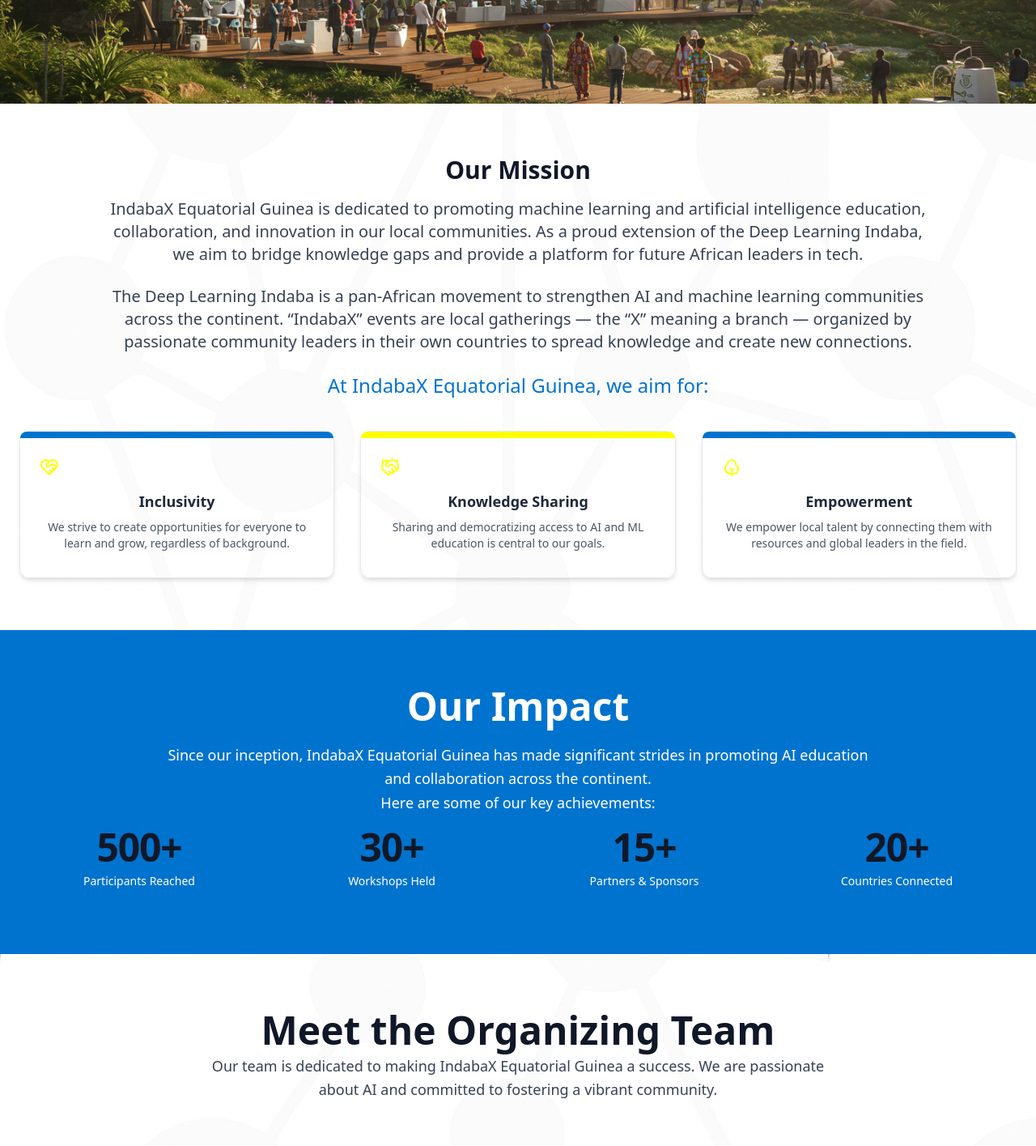
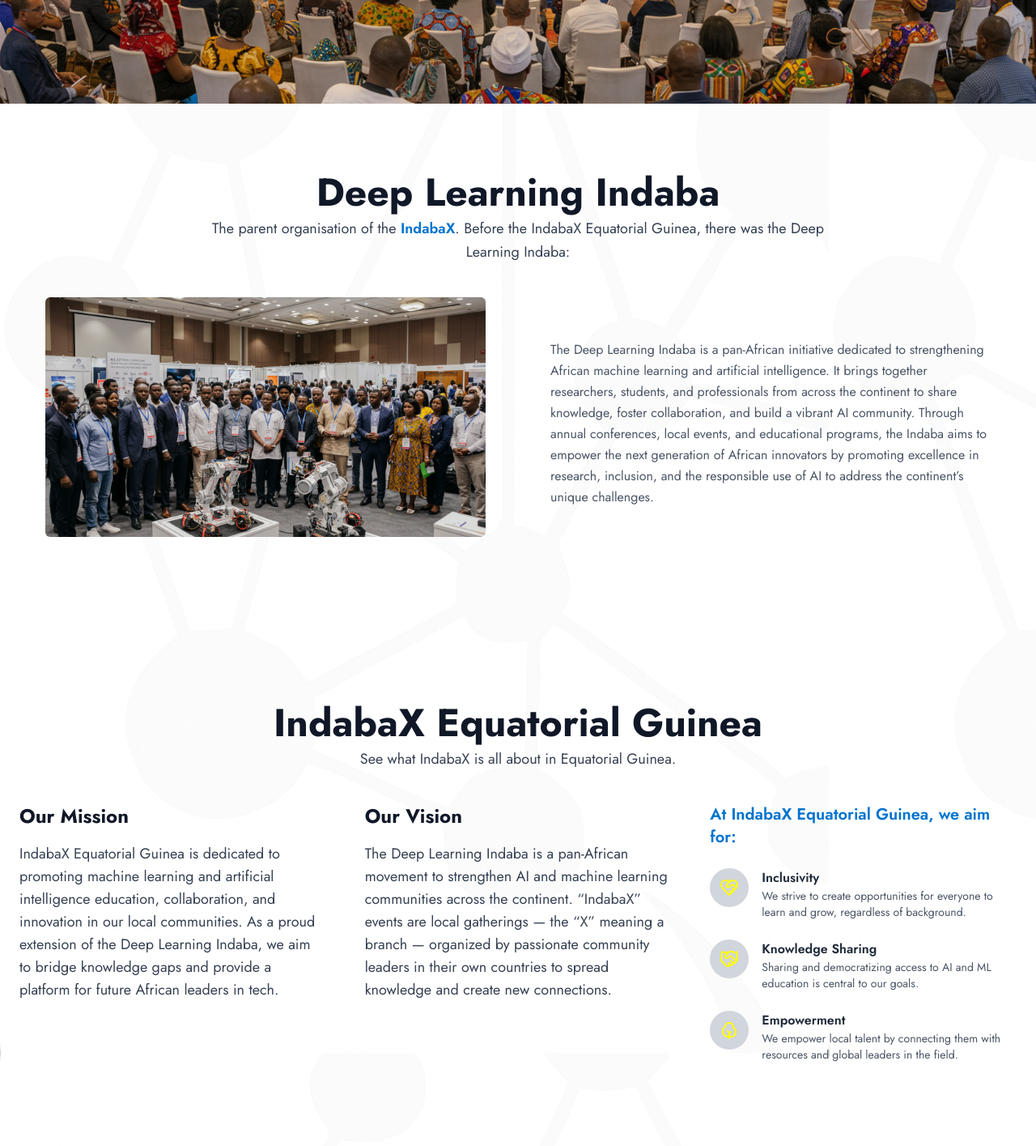
Before and after one commit to NeoPhetoane/IndabaX_Equatorial_Guinea, a React (Vite) app: page /about in a window 1280 px wide. Shown: the part 300-1715 px from the top of the page at 81% size. Built offline with nearby package versions, Linux system fonts and the light colour scheme.

Commit message:
Updated About component layout: changed hero image, enhanced content structure, and improved accessibility with updated text and section organization.

```diff
--- a/src/pages/About.jsx
+++ b/src/pages/About.jsx
@@ -8,107 +8,153 @@
 export default function About() {
   return (
     <main
-      className="font-sans text-gray-800"
+      className="font-[Jost] text-gray-800"
       style={{ backgroundImage: "url('/bgwhite.png')" }}
     >
       {/* Hero banner for About page */}
-      <section className="bg-[url('/hero4.jpg')] bg-cover bg-center text-white text-center py-32 px-4">
-        <h1 className="text-5xl md:text-6xl font-bold">About Us</h1>
+      <section className="bg-[url('/hero10.jpg')] bg-cover bg-center text-white text-center py-32 px-4">
+        <h1 className="text-5xl md:text-6xl font-bold">About IndabaX</h1>
         <p className="mt-4 text-xl md:text-2xl">Empowering AI in Africa</p>
       </section>
 
-      {/* Mission Section */}
-      <section className="relative py-16 px-6 overflow-hidden text-center">
-        {/* <img
-          src="/nopicture.jpg"
-          // alt="AI Chip"
-          className="absolute w-16 h-16 animate-float-slow top-12 left-12 opacity-30"
-        />
-        <img
-          src="/nopicture.jpg"
-          // alt="Flag"
-          className="absolute w-24 h-16 animate-pulse-slow top-1/2 right-0 transform -translate-y-1/2 opacity-40"
-        /> */}
+      {/* About Deep Learning Indaba */}
 
-        <div className="max-w-5xl mx-auto text-center">
-          <h2 className="text-3xl font-bold text-gray-900 mb-4">Our Mission</h2>
-          <p className="text-lg md:text-xl text-gray-700 mb-6">
-            IndabaX Equatorial Guinea is dedicated to promoting machine learning
-            and artificial intelligence education, collaboration, and innovation
-            in our local communities. As a proud extension of the Deep Learning
-            Indaba, we aim to bridge knowledge gaps and provide a platform for
-            future African leaders in tech.
+      <section className="max-w-7xl mx-auto mb-10 w-full flex flex-col items-center py-20 px-6">
+        <h2 className="text-3xl font-bold leading-tight text-gray-900 sm:text-4xl lg:text-5xl">
+          Deep Learning Indaba
+        </h2>
+        <p className="text-lg text-gray-700 mb-10 leading-relaxed max-w-3xl text-center">
+          The parent organisation of the{" "}
+          <span className="text-true-blue font-semibold">IndabaX</span>. Before
+          the IndabaX Equatorial Guinea, there was the Deep Learning Indaba:
         </p>
-          <p className="text-lg md:text-xl text-gray-700">
-            The Deep Learning Indaba is a pan-African movement to strengthen AI
-            and machine learning communities across the continent. “IndabaX”
-            events are local gatherings — the “X” meaning a branch — organized
-            by passionate community leaders in their own countries to spread
-            knowledge and create new connections.
+        <div className="max-w-7xl mx-auto sm:px-6 lg:px-8">
+          <div className="grid items-center md:grid-cols-2 gap-y-10 md:gap-x-20">
+            <img className="object-bottom rounded-md" src="hero3.jpg" alt="" />
+
+            <div>
+              <h2 className="text-3xl font-bold leading-tight text-gray-900 sm:text-4xl lg:text-5xl"></h2>
+              <p className="mt-4 text-base leading-relaxed text-gray-600">
+                The Deep Learning Indaba is a pan-African initiative dedicated
+                to strengthening African machine learning and artificial
+                intelligence. It brings together researchers, students, and
+                professionals from across the continent to share knowledge,
+                foster collaboration, and build a vibrant AI community. Through
+                annual conferences, local events, and educational programs, the
+                Indaba aims to empower the next generation of African innovators
+                by promoting excellence in research, inclusion, and the
+                responsible use of AI to address the continent’s unique
+                challenges.
+              </p>
+            </div>
+          </div>
+        </div>
+      </section>
+
+      {/* About IndabaX Equatorial Guinea */}
+
+      <section className="max-w-7xl mx-auto mb-10 w-full flex flex-col items-center py-20 px-6">
+        <h2 className="text-3xl font-bold text-center leading-tight text-gray-900 sm:text-4xl lg:text-5xl">
+          IndabaX Equatorial Guinea
+        </h2>
+        <p className="text-lg text-gray-700 mb-10 leading-relaxed max-w-3xl text-center">
+          See what IndabaX is all about in Equatorial Guinea.
+        </p>
+
+        <div className="max-w-7xl mx-auto grid grid-cols-1 md:grid-cols-3 gap-12">
+          {/* Mission */}
+          <div>
+            <h2 className="text-2xl font-bold text-gray-900 mb-4 text-center md:text-left">
+              Our Mission
+            </h2>
+            <p className="text-base md:text-lg text-gray-700 mb-4">
+              IndabaX Equatorial Guinea is dedicated to promoting machine
+              learning and artificial intelligence education, collaboration, and
+              innovation in our local communities. As a proud extension of the
+              Deep Learning Indaba, we aim to bridge knowledge gaps and provide
+              a platform for future African leaders in tech.
             </p>
           </div>
 
-        {/* Core Values Section */}
-        <br></br>
-        <p className="text-lg md:text-2xl text-true-blue max-w-4xl mx-auto mb-10">
+          {/* Vision */}
+          <div>
+            <h2 className="text-2xl font-bold text-gray-900 mb-4 text-center md:text-left">
+              Our Vision
+            </h2>
+            <p className="text-base md:text-lg text-gray-700">
+              The Deep Learning Indaba is a pan-African movement to strengthen
+              AI and machine learning communities across the continent.
+              “IndabaX” events are local gatherings — the “X” meaning a branch —
+              organized by passionate community leaders in their own countries
+              to spread knowledge and create new connections.
+            </p>
+          </div>
+
+          {/* Core Values */}
+          <div>
+            <p className="text-lg md:text-xl text-true-blue font-semibold mb-6 text-center md:text-left">
               At IndabaX Equatorial Guinea, we aim for:
             </p>
-
-        {/* Cards */}
-        <div className="grid grid-cols-1 sm:grid-cols-2 md:grid-cols-3 gap-8">
+            <div className="space-y-6">
               {/* Card 1 */}
-          <div className="relative border border-gray-200 rounded-xl shadow-md px-6 py-8 hover:shadow-lg transition duration-300">
-            <div className="absolute top-0 left-0 w-full h-2 bg-true-blue rounded-t-xl" />
-            <div className="mb-4">
-              <HeartHandshake className="text-true-yellow items-center" />
+              <div className="flex items-start gap-4">
+                <div className="bg-gray-300 rounded-full p-3">
+                  <HeartHandshake className="text-true-yellow w-6 h-6" />
                 </div>
-            <h3 className="text-lg font-semibold text-gray-800 mb-2">
+                <div>
+                  <h3 className="text-md font-semibold text-gray-800">
                     Inclusivity
                   </h3>
                   <p className="text-sm text-gray-600">
-              We strive to create opportunities for everyone to learn and grow,
-              regardless of background.
+                    We strive to create opportunities for everyone to learn and
+                    grow, regardless of background.
                   </p>
+                </div>
               </div>
 
               {/* Card 2 */}
-          <div className="relative border border-gray-200 rounded-xl shadow-md px-6 py-8 hover:shadow-lg transition duration-300">
-            <div className="absolute top-0 left-0 w-full h-2 bg-true-yellow rounded-t-xl" />
-            <div className="mb-4">
-              <HandshakeIcon className="text-true-yellow items-center" />
+              <div className="flex items-start gap-4">
+                <div className="bg-gray-300 rounded-full p-3">
+                  <HandshakeIcon className="text-true-yellow w-6 h-6" />
                 </div>
-            <h3 className="text-lg font-semibold text-gray-800 mb-2">
+                <div>
+                  <h3 className="text-md font-semibold text-gray-800">
                     Knowledge Sharing
                   </h3>
                   <p className="text-sm text-gray-600">
-              Sharing and democratizing access to AI and ML education is central
-              to our goals.
+                    Sharing and democratizing access to AI and ML education is
+                    central to our goals.
                   </p>
+                </div>
               </div>
 
               {/* Card 3 */}
-          <div className="relative border border-gray-200 rounded-xl shadow-md px-6 py-8 hover:shadow-lg transition duration-300">
-            <div className="absolute top-0 left-0 w-full h-2 bg-true-blue rounded-t-xl" />
-            <div className="mb-4">
-              <LucideShrub className="text-true-yellow items-center" />
+              <div className="flex items-start gap-4">
+                <div className="bg-gray-300 rounded-full p-3">
+                  <LucideShrub className="text-true-yellow w-6 h-6" />
                 </div>
-            <h3 className="text-lg font-semibold text-gray-800 mb-2">
+                <div>
+                  <h3 className="text-md font-semibold text-gray-800">
                     Empowerment
                   </h3>
                   <p className="text-sm text-gray-600">
-              We empower local talent by connecting them with resources and
-              global leaders in the field.
+                    We empower local talent by connecting them with resources
+                    and global leaders in the field.
                   </p>
                 </div>
               </div>
+            </div>
+          </div>
+        </div>
       </section>
+
       <Statistics />
 
       <OrganisingTeam />
       <FAQ />
 
       {/* Call to Action */}
-      <section className="py-16 text-center">
+      <section className="py-16 px-6 text-center">
         <h2 className="text-3xl font-bold mb-4">Want to Get Involved?</h2>
         <p className="text-lg mb-6 text-gray-700">
           Whether you're a student, educator, or professional — join us in
```
Lines whose indentation alone changed are shown as unchanged.
